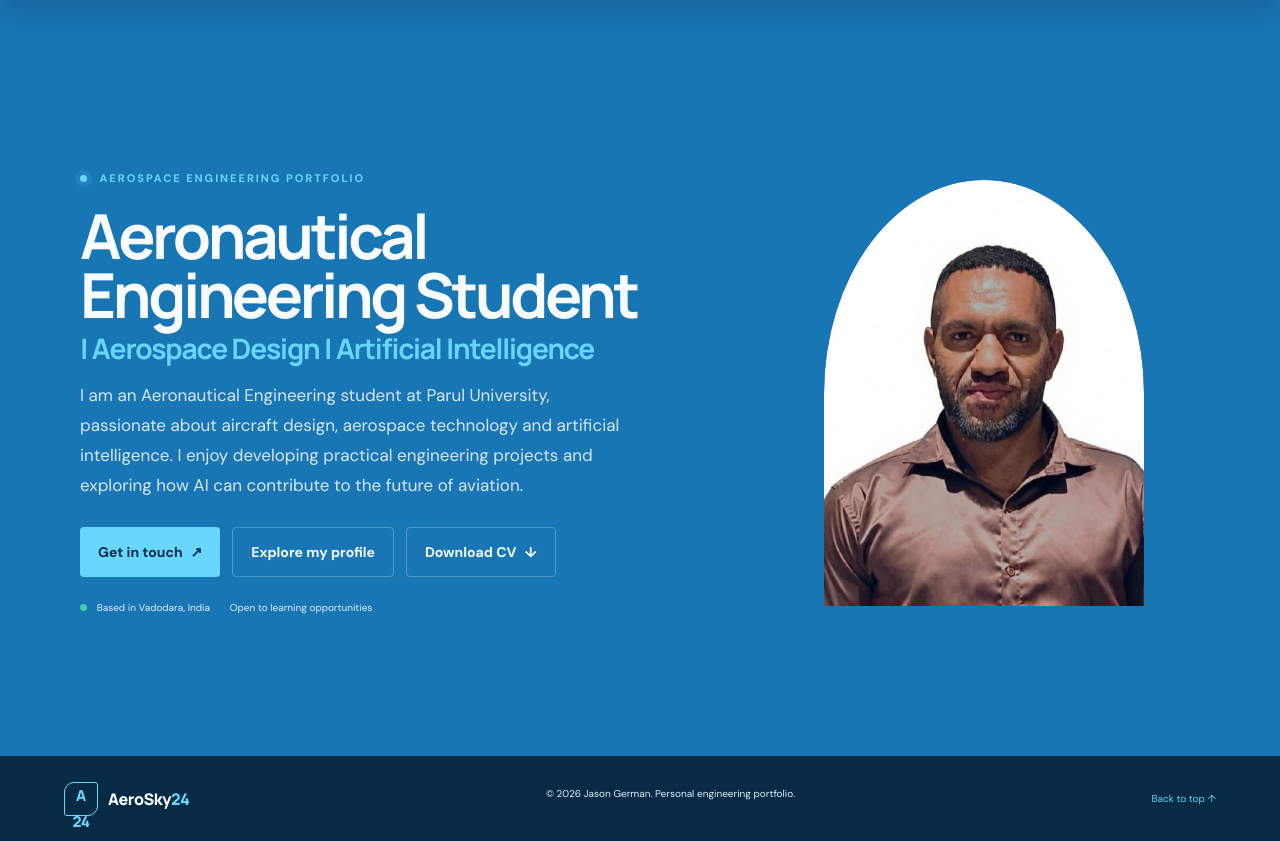
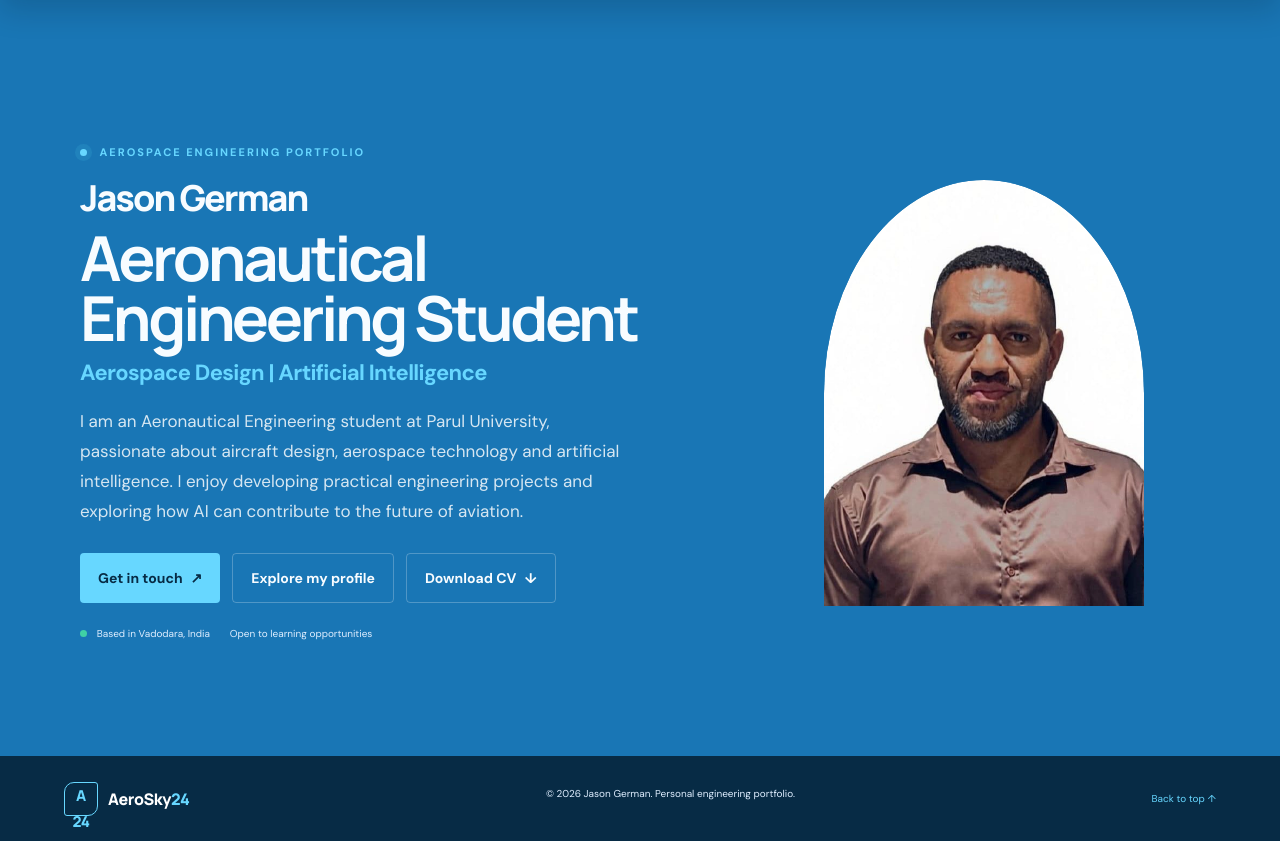
Before and after one commit to J6Aero/AeroSky24, a plain HTML site: page index.html in a window 1280 px wide. Shown: the part 78-919 px from the top of the page. Drawn offline with Linux system fonts and the light colour scheme.

Commit message:
Add Jason German name to homepage

```diff
--- a/index.html
+++ b/index.html
@@ -53,7 +53,9 @@
       <div class="section-wrap home-shell">
         <div class="hero-copy">
           <p class="eyebrow"><span class="pulse"></span> AEROSPACE ENGINEERING PORTFOLIO</p>
-          <h1>Aeronautical Engineering Student<br><span>| Aerospace Design | Artificial Intelligence</span></h1>
+          <p class="hero-name">Jason German</p>
+          <h1>Aeronautical Engineering Student</h1>
+          <p class="hero-subtitle">Aerospace Design | Artificial Intelligence</p>
           <p class="hero-intro">I am an Aeronautical Engineering student at Parul University, passionate about aircraft design, aerospace technology and artificial intelligence. I enjoy developing practical engineering projects and exploring how AI can contribute to the future of aviation.</p>
 
           <div class="hero-actions">
--- a/style.css
+++ b/style.css
@@ -252,16 +252,27 @@ h1, h2 { font-family: var(--display); letter-spacing: -.055em; }
   color: var(--white);
   font-size: clamp(62px, 4.35vw, 70px);
   line-height: .96;
-  margin: 0 0 18px;
+  margin: 0 0 12px;
   max-width: 760px;
 }
 
-#home h1 span {
-  display: block;
+.hero-name {
+  margin: 0 0 12px;
+  color: var(--white);
+  font-family: var(--display);
+  font-size: clamp(32px, 2.8vw, 42px);
+  font-weight: 800;
+  letter-spacing: -.055em;
+  line-height: 1.02;
+}
+
+.hero-subtitle {
+  margin: 0 0 18px;
   color: var(--cyan);
-  font-size: clamp(28px, 2.2vw, 32px);
-  letter-spacing: -.04em;
-  margin-top: 10px;
+  font-size: clamp(18px, 1.8vw, 22px);
+  font-weight: 700;
+  letter-spacing: -.03em;
+  line-height: 1.3;
 }
 
 .hero-intro {
```
